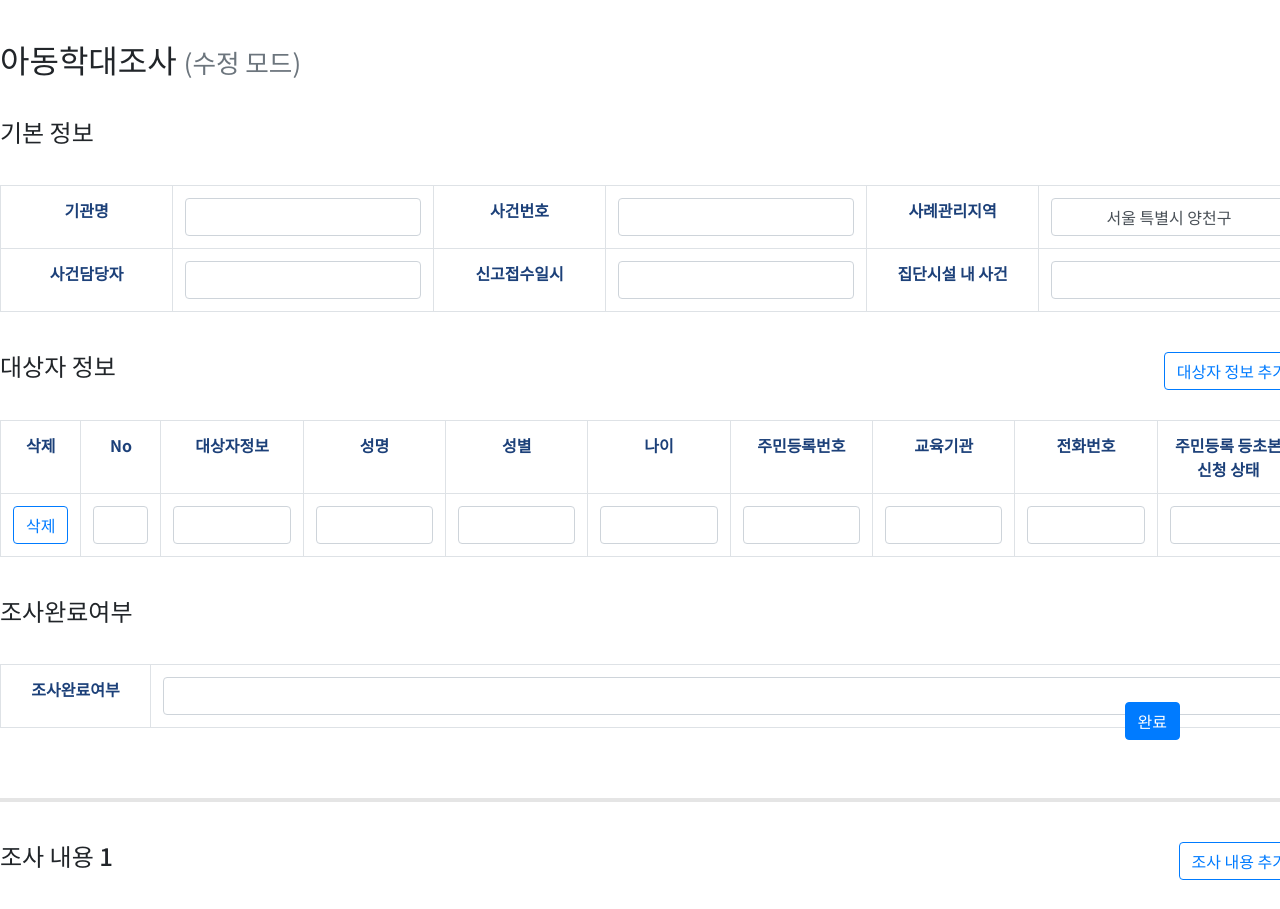
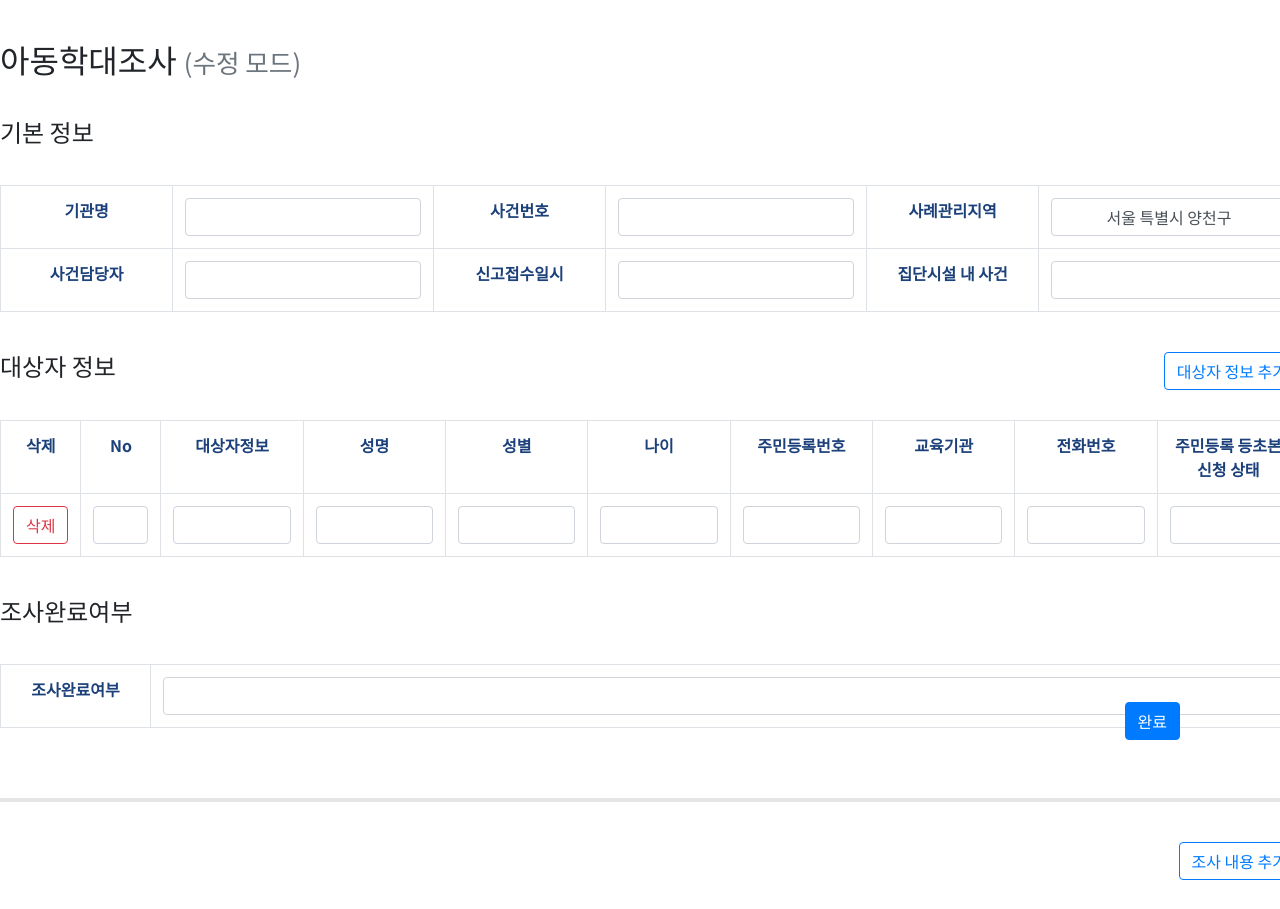
Before and after one commit to S2-D/ncads, a React (Create React App) app: page / in a window 1280 px wide. Shown: the top 909 px of the page. Built offline with nearby package versions, Linux system fonts and the light colour scheme.

Commit message:
💄 ✨ 삭제 버튼 컬러 변경, 조사 내용 삭제 기능

```diff
--- a/src/components/ChildInfoItem.js
+++ b/src/components/ChildInfoItem.js
@@ -29,7 +29,7 @@ const ChildInfoItem = ({
           <td>
             <button
               value={index}
-              className="btn btn-outline-primary"
+              className="btn btn-outline-danger"
               onClick={(e) => {
                 deleteRow(Number(e.target.value));
                 // changeChildInfoList(Number(e.target.value));
--- a/src/components/InvestigationDetail.js
+++ b/src/components/InvestigationDetail.js
@@ -4,10 +4,9 @@ import InvestigationTargetDetail from "./InvestigationTargetDetail";
 import InvestigatorOpinion from "./InvestigatorOpinion";
 
 const InvestigationDetail = ({ isView }) => {
-  const [investigationDetailList, setInvestigationDetailList] = useState([
-    {
+  const inputs = {
     requestingAgency: "",
-      accompanying: "",
+    accompanying: "동행",
     counselor: "",
     companionCounselor: "",
     therapist: "",
@@ -17,18 +16,57 @@ const InvestigationDetail = ({ isView }) => {
     movingTime: "",
     investigationTime: "",
     investigationLocation: "",
-    },
+  };
+  const [investigationDetailList, setInvestigationDetailList] = useState([
+    inputs,
   ]);
 
+  const deleteDetail = (index1) => {
+    let filterArr = investigationDetailList.filter(
+      (data, index) => index !== index1
+    );
+    setInvestigationDetailList(filterArr);
+  };
+
+  const changeDetailList = (index, name, value) => {
+    let investigationDetailList1 = [...investigationDetailList];
+    investigationDetailList1[index] = {
+      ...investigationDetailList1[index],
+      [name]: value,
+    };
+    setInvestigationDetailList(investigationDetailList1);
+  };
   return (
     <>
-      {investigationDetailList.map((v, index) => (
+      <div className="table-header" style={{ justifyContent: "flex-end" }}>
+        {isView && (
+          <>
+            <button
+              className="btn btn-outline-primary"
+              onClick={() => {
+                setInvestigationDetailList([
+                  ...investigationDetailList,
+                  inputs,
+                ]);
+              }}
+            >
+              조사 내용 추가
+            </button>
+          </>
+        )}
+      </div>
+      {investigationDetailList.map((value, index) => (
         <>
           <InvestigationDetailItem
+            key={index}
+            value={value}
             investigationDetailList={investigationDetailList}
             setInvestigationDetailList={setInvestigationDetailList}
             index={index}
             isView={isView}
+            deleteDetail={deleteDetail}
+            changeDetailList={changeDetailList}
+            inputs={inputs}
           />
           <InvestigationTargetDetail isView={isView} />
           <InvestigatorOpinion isView={isView} />
--- a/src/components/InvestigationDetailItem.js
+++ b/src/components/InvestigationDetailItem.js
@@ -1,31 +1,15 @@
-import { useState } from "react";
-
 const InvestigationDetailItem = ({
-  investigationDetailList,
-  setInvestigationDetailList,
+  value,
+  deleteDetail,
+  changeDetailList,
   isView,
   index,
+  inputs,
 }) => {
-  const [inputs, setInputs] = useState({
-    requestingAgency: "",
-    accompanying: "동행",
-    counselor: "",
-    companionCounselor: "",
-    therapist: "",
-    policeman: "",
-    relatedPublicOfficial: "",
-    investigationMethod: "",
-    movingTime: "",
-    investigationTime: "",
-    investigationLocation: "",
-  });
   const options = [{ value: "동행" }, { value: "비동행" }];
   const onChange = (e) => {
     const { value, name } = e.target;
-    setInputs({
-      ...inputs,
-      [name]: value,
-    });
+    changeDetailList(index, name, value);
   };
 
   const {
@@ -40,7 +24,7 @@ const InvestigationDetailItem = ({
     movingTime,
     investigationTime,
     investigationLocation,
-  } = inputs;
+  } = value;
 
   return (
     <>
@@ -49,15 +33,13 @@ const InvestigationDetailItem = ({
           <div className="table-header">
             <h4>조사 내용 {index + 1}</h4>
             <button
-              className="btn btn-outline-primary"
-              onClick={() => {
-                setInvestigationDetailList([
-                  ...investigationDetailList,
-                  inputs,
-                ]);
+              className="btn btn-outline-danger"
+              value={index}
+              onClick={(e) => {
+                deleteDetail(Number(e.target.value));
               }}
             >
-              조사 내용 추가
+              조사 내용 {index + 1} 삭제
             </button>
           </div>
           <table className="table table-bordered">
--- a/src/components/InvestigationTargetDetailItem.js
+++ b/src/components/InvestigationTargetDetailItem.js
@@ -1,5 +1,3 @@
-import { useState } from "react";
-
 const InvestigationTargetDetailItem = ({
   value,
   isView,
@@ -41,7 +39,7 @@ const InvestigationTargetDetailItem = ({
               <button
                 style={{ right: "80px" }}
                 value={index}
-                className="btn btn-outline-primary"
+                className="btn btn-outline-danger"
                 onClick={(e) => {
                   deleteDetail(Number(e.target.value));
                 }}
```
Lines whose indentation alone changed are shown as unchanged.
